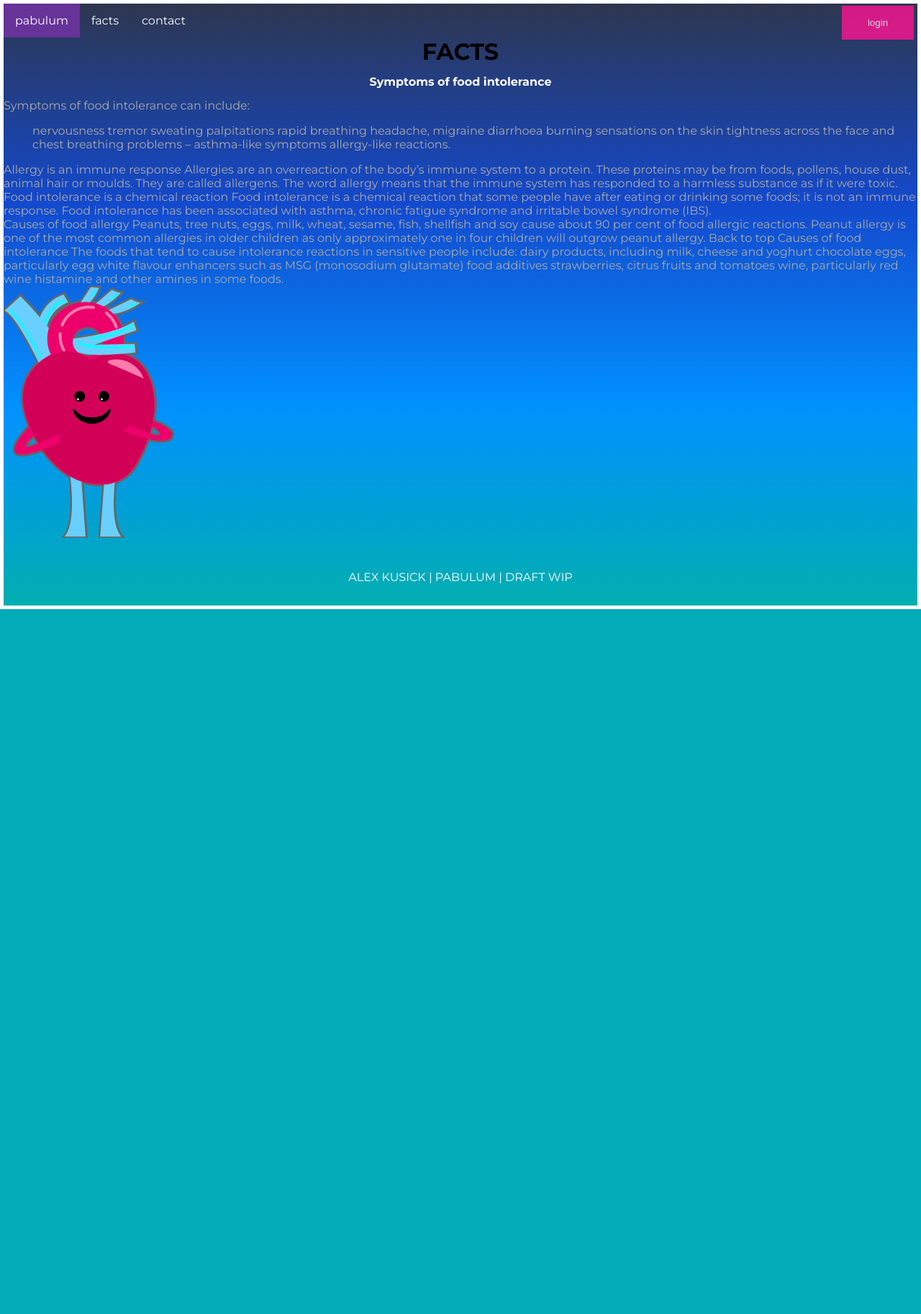
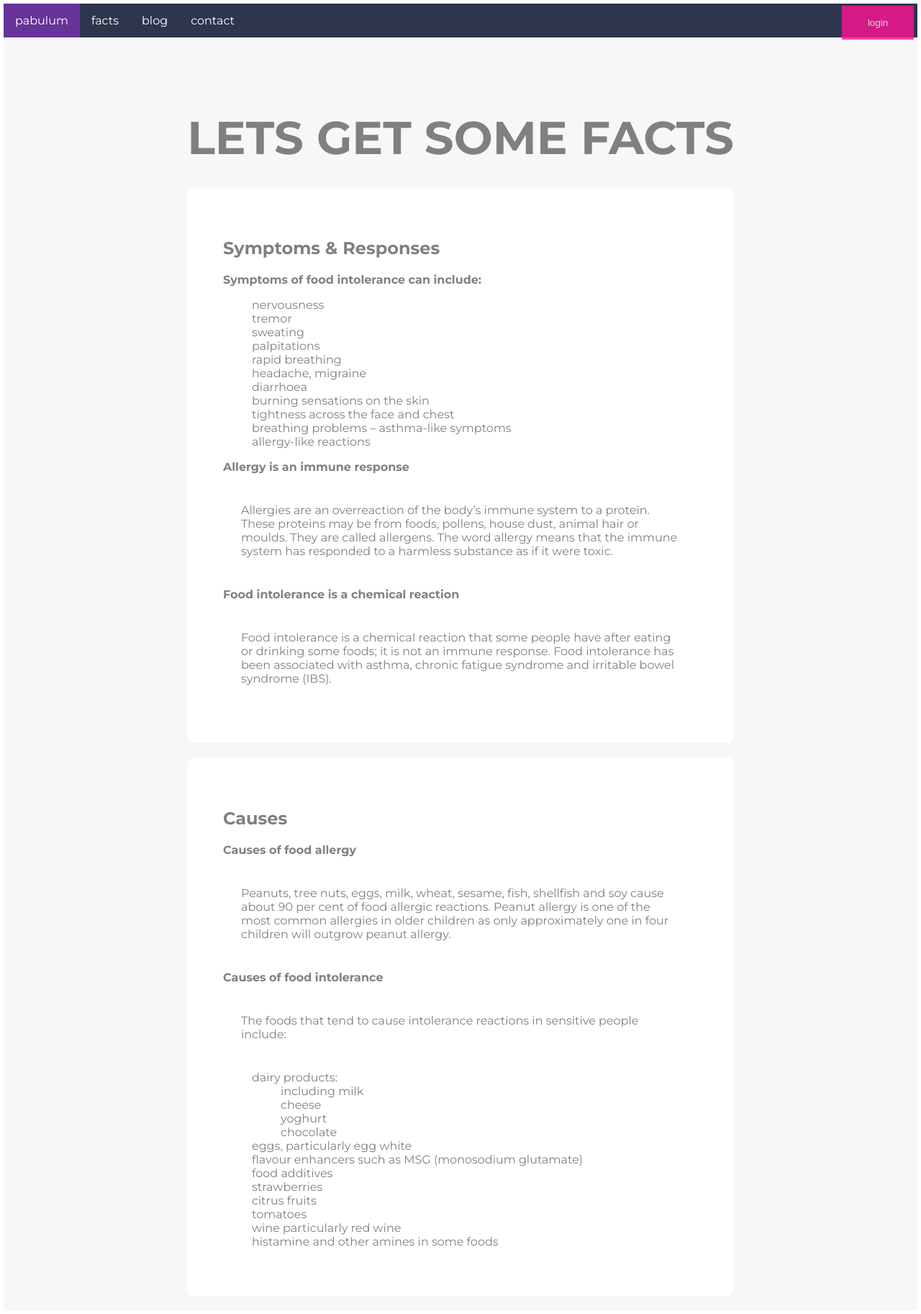
Before and after one commit to AlexaRuth/FA18_advproj_pabulum, a PHP site: page /pages/facts.html in a window 1280 px wide. Shown: the whole page at 72% size. Before the commit the page ends 846 px from the top, so only its background shows below. Run offline with PHP 8.4, Linux system fonts and the light colour scheme.

Commit message:
updates- 11/4

```diff
--- a/css/style.css
+++ b/css/style.css
@@ -38,7 +36,6 @@ h2{
 		font-size: 1em;
 		font-style: 700;
 		color: white;
-		text-align: center;
 		}
 
 p{
@@ -48,7 +45,6 @@ p{
 		font-size: 1em;
 		padding: 25px;
 		margin-bottom: 5px;
-		text-align: center;
 		}
 
 a h1{
--- /dev/null
+++ b/css/style_facts.css
@@ -0,0 +1,238 @@
+@import url(font-awesome.min.css);
+@import url('https://fonts.googleapis.com/css?family=Montserrat:400,500,700');
+
+		/* FONT REFRENCE ONLY::
+		font-family: 'Montserrat', sans-serif;
+		*/
+
+
+*{
+		box-sizing: border-box;
+		}
+
+
+/*BODY*/
+body{
+			margin: 0;
+			font-family: 'Montserrat', sans-serif;
+			font-size: 1em;
+			color: grey;
+			border: solid white 5px;
+   background-color: #f7f7f7 /* For browsers that do not support gradients */
+}
+
+/*ELEMENTS*/
+
+h1{
+		font-family: 'Montserrat', sans-serif;
+		font-size: 4em;
+		margin:auto;
+	 font-style: 700;
+		color:  grey;
+		}
+
+h2{
+		font-family: 'Montserrat', sans-serif;
+		font-size: 1.5em;
+		font-style: 700;
+		color:  grey;
+		}
+
+h3{
+		font-family: 'Montserrat', sans-serif;
+		font-size: 1em;
+		font-style: 500;
+		color:  grey;
+		}
+
+p{
+		font-family: 'Montserrat', sans-serif;
+		color:  grey;
+		font-style: 400;
+		font-size: 1em;
+		padding: 25px;
+		margin-bottom: 5px;
+		}
+
+a h1{
+		color: black;
+		}
+
+a h1:link {
+ 	text-decoration: none;
+		}
+
+a h1:visited {
+		color: lightgrey;
+		text-decoration: none;
+		}
+
+a h1:hover {
+		color: red;
+		text-decoration: none;
+		}
+
+img{
+		height: 25%;
+		}
+
+ul {
+	list-style: none;
+}
+
+button {
+    background-color: greenyellow;
+    color: white;
+    padding: 14px 20px;
+    margin: 8px 0;
+    cursor: pointer;
+    width: 100%;
+    opacity: 0.9;
+}
+
+
+/* BODY TEXT AREAS */
+.title{
+	margin-top: 100px;
+	text-align: center;
+	align-content: center;
+	padding-bottom: 10px;
+}
+
+
+.symptom{
+	margin: auto;
+	max-width: 800px;
+}
+
+article{
+	background-color: white;
+	margin: 20px;
+	padding: 50px;
+	border-radius: 10px;
+}
+
+
+
+
+/*NAVIGATION*/
+
+ul.topnav {
+		list-style-type: none;
+		margin: 0;
+		padding: 0;
+		overflow: hidden;
+	 background-color: #2E364D;
+		}
+
+ul.topnav li {float: left;}
+
+ul.topnav li a {
+		display: block;
+		color: white;
+		text-align: center;
+		padding: 14px 16px;
+		text-decoration: none;
+		}
+
+		ul.topnav li a:hover:not(.active) {background-color: deeppink;}
+
+		ul.topnav li a.active {background-color: rebeccapurple;}
+
+		ul.topnav li.right {float: right;}
+
+@media screen and (max-width: 600px){
+		ul.topnav li.right,
+		ul.topnav li {float: none;}
+}
+
+
+
+/* LOGIN BUTTON */
+
+.open-button {
+  background-color: deeppink;
+  color: white;
+  padding: 16px 20px;
+  border: none;
+  cursor: pointer;
+  opacity: 0.8;
+  position: absolute;
+	 top: 0px;
+  right: 10px;
+  width: 100px;
+}
+
+
+.form-popup {
+  display: none;
+  position: fixed;
+ 	top: 10px;
+  right: 10px;
+  border: 3px solid #f1f1f1;
+  z-index: 9;
+}
+
+
+.form-container {
+  max-width: 300px;
+  padding: 10px;
+  background-color: white;
+}
+
+/* Full-width input fields */
+.form-container input[type=text], .form-container input[type=password] {
+  width: 100%;
+  padding: 15px;
+  margin: 5px 0 22px 0;
+  border: none;
+  background: #f1f1f1;
+}
+
+/* When the inputs get focus, do something */
+.form-container input[type=text]:focus, .form-container input[type=password]:focus {
+  background-color: #ddd;
+  outline: none;
+}
+
+/* Set a style for the submit/login button */
+.form-container .btn {
+  background-color: #4CAF50;
+  color: white;
+  padding: 16px 20px;
+  border: none;
+  cursor: pointer;
+  width: 100%;
+  margin-bottom:10px;
+  opacity: 0.8;
+}
+
+/* Add a red background color to the cancel button */
+.form-container .cancel {
+  background-color: red;
+}
+
+/* Add some hover effects to buttons */
+.form-container .btn:hover, .open-button:hover {
+  opacity: 1;
+}
+
+
+/*FOOTER*/
+
+footer {
+				position: fixed;
+    left: 0;
+    bottom: 0;
+    width: 100%;
+    background-color: white;
+    color: white;
+}
+
+footer.ul{
+		list-style-type: none;
+		margin: 0;
+		padding: 0;
+		overflow: hidden;
+
+	}
--- a/pages/facts.html
+++ b/pages/facts.html
@@ -6,7 +6,7 @@
 
 <!--STYLES-->
 		<link href="https://fonts.googleapis.com/css?family=Montserrat:400,500,700" rel="stylesheet">
-		<link rel="stylesheet" type="text/css" href="../css/style.css">
+		<link rel="stylesheet" type="text/css" href="../css/style_facts.css">
 
 	<!--TITLE-->
 		<title> MCAD ADVPROJ FALL18</title>
@@ -19,8 +19,10 @@
 <!--NAVIGATION-->
 	<ul class="topnav">
   <li><a class="active" href="../index.html">pabulum</a></li>
-  <li><a href="#news">facts</a></li>
-  <li><a href="#contact">contact</a></li>
+  <li><a href="#!">facts</a></li>
+		<li><a href="#!">blog</a></li>
+  <li><a href="#!">contact</a></li>
+
 <!--  <li class="right"><a href="#about">login</a></li>-->
 </ul>
 
@@ -42,101 +44,76 @@
 </div>
 
 
-<!--INTRO AREA-->
-
-<h1>FACTS</h1>
-
-	<section>
+<!--MAIN BODY OF PAGE-->
 
 
-<h2>Symptoms of food intolerance</h2>
-Symptoms of food intolerance can include:
+<h1 class="title">LETS GET SOME FACTS</h1>
 
+<section class="symptom">
+<article>
+<h2>Symptoms &amp; Responses </h2>
+<h3> Symptoms of food intolerance can include: </h3>
 <ul>
-nervousness
-tremor
-sweating
-palpitations
-rapid breathing
-headache, migraine
-diarrhoea
-burning sensations on the skin
-tightness across the face and chest
-breathing problems – asthma-like symptoms
-allergy-like reactions.
+<li>nervousness</li>
+<li>tremor</li>
+<li>sweating</li>
+<li>palpitations</li>
+<li>rapid breathing</li>
+<li>headache, migraine</li>
+<li>diarrhoea</li>
+<li>burning sensations on the skin</li>
+<li>tightness across the face and chest</li>
+<li>breathing problems – asthma-like symptoms </li>
+<li>allergy-like reactions</li>
 </ul>
 
-Allergy is an immune response
-Allergies are an overreaction of the body’s immune system to a protein. These proteins may be from foods, pollens, house dust, animal hair or moulds. They are called allergens. The word allergy means that the immune system has responded to a harmless substance as if it were toxic.
+<h3>Allergy is an immune response</h3>
+<p> Allergies are an overreaction of the body’s immune system to a protein. These proteins may be from foods, pollens, house dust, animal hair or moulds. They are called allergens. The word allergy means that the immune system has responded to a harmless substance as if it were toxic. </p>
 
-Food intolerance is a chemical reaction
-Food intolerance is a chemical reaction that some people have after eating or drinking some foods; it is not an immune response. Food intolerance has been associated with asthma, chronic fatigue syndrome and irritable bowel syndrome (IBS).
+<h3>Food intolerance is a chemical reaction</h3>
+<p> Food intolerance is a chemical reaction that some people have after eating or drinking some foods; it is not an immune response. Food intolerance has been associated with asthma, chronic fatigue syndrome and irritable bowel syndrome (IBS).</p>
+</article>
+
+
+<article>
+
+<h2>Causes</h2>
+
+<h3>Causes of food allergy</h3>
+<p>Peanuts, tree nuts, eggs, milk, wheat, sesame, fish, shellfish and soy cause about 90 per cent of food allergic reactions. Peanut allergy is one of the most common allergies in older children as only approximately one in four children will outgrow peanut allergy.</p>
+
+
+<h3>Causes of food intolerance </h3>
+<p>The foods that tend to cause intolerance reactions in sensitive people include: </p>
+
+	<ul>
+<li>dairy products:
+	 <ul>
+		<li>including milk</li>
+		<li>cheese </li>
+		<li>yoghurt </li>
+  <li>chocolate </li>
+	</ul>
+	<li>
+		<li>eggs, particularly egg white</li>
+		<li>flavour enhancers such as MSG (monosodium glutamate)</li>
+		<li>food additives</li>
+		<li>strawberries </li>
+		<li>citrus fruits</li>
+		<li>tomatoes</li>
+  <li>wine particularly red wine</li>
+  <li>histamine and other amines in some foods</li>
+
+	</ul>
+	</article>
+
 
 
 	</section>
 
-
-
-
-Causes of food allergy
-Peanuts, tree nuts, eggs, milk, wheat, sesame, fish, shellfish and soy cause about 90 per cent of food allergic reactions. Peanut allergy is one of the most common allergies in older children as only approximately one in four children will outgrow peanut allergy.
-
-Back to top
-Causes of food intolerance
-The foods that tend to cause intolerance reactions in sensitive people include:
-
-dairy products, including milk, cheese and yoghurt
-chocolate
-eggs, particularly egg white
-flavour enhancers such as MSG (monosodium glutamate)
-food additives
-strawberries, citrus fruits and tomatoes
-wine, particularly red wine
-histamine and other amines in some foods.
-
-
-
-
-
-
 <!--
 	//////  SITES SOURCES
 https://www.betterhealth.vic.gov.au/health/conditionsandtreatments/food-allergy-and-intolerance
-
-
--->
-
-	<!--
-
-<section id="features">
-
-	<section class="tiles">
--->
-		<!-- FEATURES -->
-
-<!--
-<article class="style4">
-		<span class="image">
-	<img src="../images/foods.png" alt="food track" />
-
-		</span>
-		<a href="https://cloud.google.com/vision/">
-		<h2>FOOD TRACKING</h2>
-			<div class="content">
-			<p>Life is short, Pabulum makes tracking food easy and simple. No measuring, No sifting through thousands of recipes, simply enter whole ingridients or scan your plate. Using FOOD API technology the future of daily logging is in your hands.</p>
-			<p>TEXT HERE</p>
-			</div>
-		</a>
-</article>
--->
-
-
-<section>
-<a href="#!"><img src="../images/heart.png"></a>
-</section>
-
-
-
 
 <footer>
 		<p>ALEX KUSICK | PABULUM | DRAFT WIP </p>
```
Also changed, not shown: other parts of css/style.css (+32 -48 lines), index.html (+27 -4 lines).
